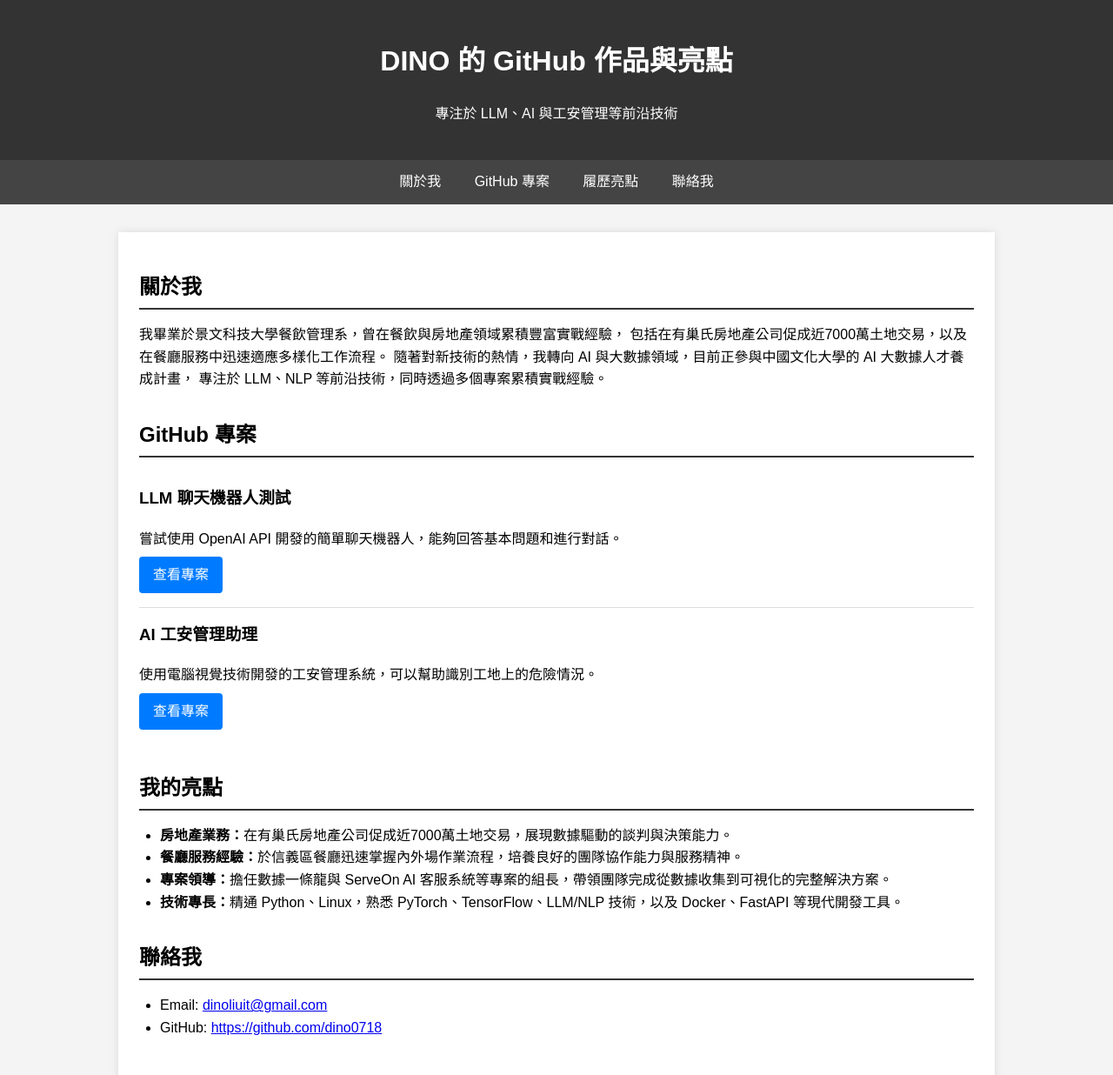
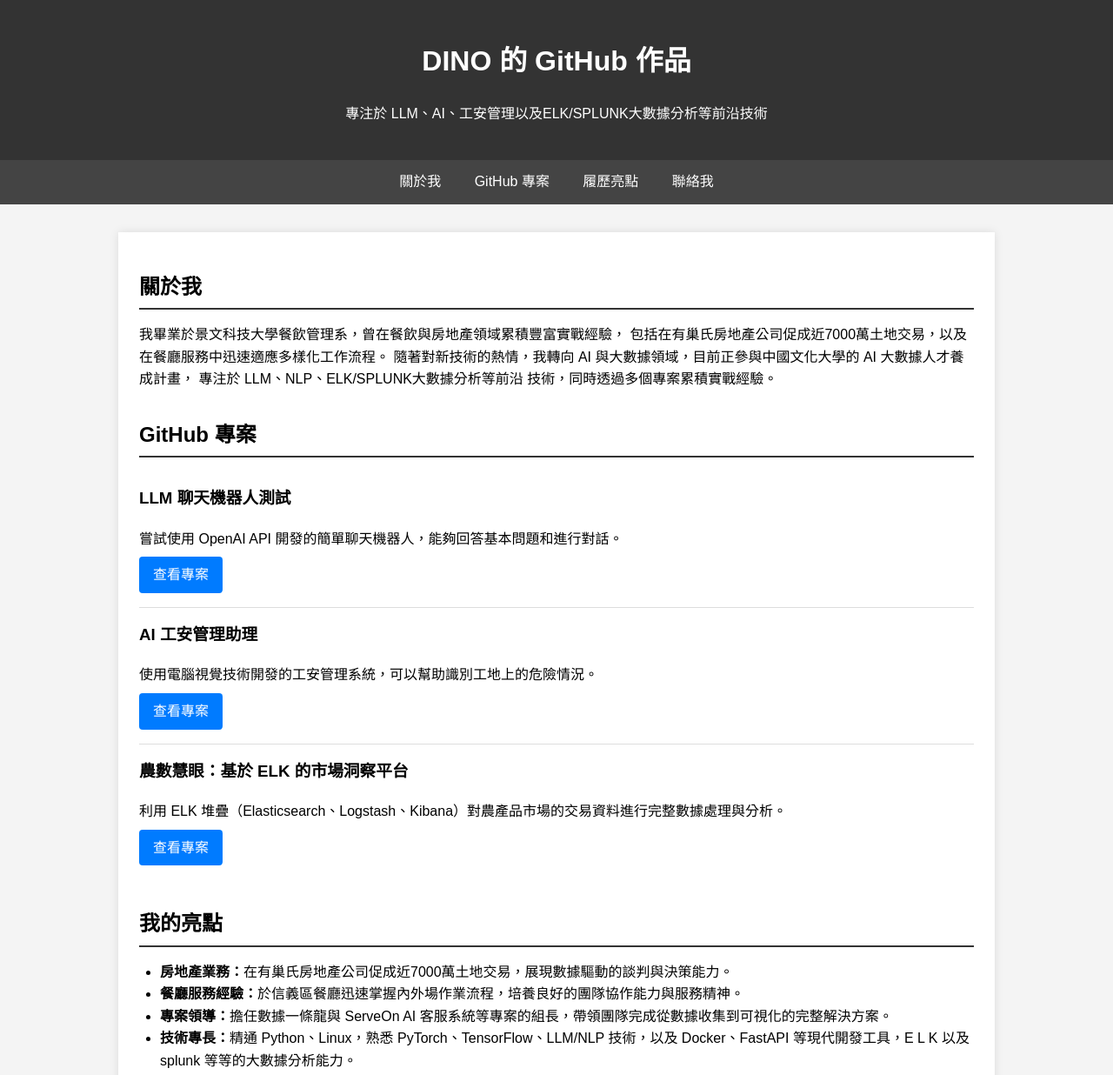
Before and after one commit to dino0718/dino0718.github.io, a plain HTML site: page index.html in a window 1280 px wide. Shown: the top 1236 px of the page at 87% size. Drawn offline with Linux system fonts and the light colour scheme.

Commit message:
更新個人作品集網站標題和描述，新增 ELK 專案資訊，調整技術專長內容

```diff
--- a/index.html
+++ b/index.html
@@ -3,7 +3,7 @@
 <head>
   <meta charset="UTF-8">
   <meta name="viewport" content="width=device-width, initial-scale=1">
-  <title>DINO 的 GitHub 作品與亮點</title>
+  <title>DINO 的 GitHub 作品</title>
   <style>
     body {
       font-family: Arial, sans-serif;
@@ -86,8 +86,8 @@
 </head>
 <body>
   <header>
-    <h1>DINO 的 GitHub 作品與亮點</h1>
-    <p>專注於 LLM、AI 與工安管理等前沿技術</p>
+    <h1>DINO 的 GitHub 作品</h1>
+    <p>專注於 LLM、AI、工安管理以及ELK/SPLUNK大數據分析等前沿技術</p>
   </header>
 
   <nav>
@@ -105,7 +105,7 @@
         我畢業於景文科技大學餐飲管理系，曾在餐飲與房地產領域累積豐富實戰經驗，
         包括在有巢⽒房地產公司促成近7000萬土地交易，以及在餐廳服務中迅速適應多樣化工作流程。
         隨著對新技術的熱情，我轉向 AI 與大數據領域，目前正參與中國文化大學的 AI 大數據人才養成計畫，
-        專注於 LLM、NLP 等前沿技術，同時透過多個專案累積實戰經驗。
+        專注於 LLM、NLP、ELK/SPLUNK大數據分析等前沿 技術，同時透過多個專案累積實戰經驗。
       </p>
     </section>
 
@@ -128,6 +128,14 @@
         </p>
         <a href="https://github.com/dino0718/ai_twins_Work_Safety" target="_blank" class="btn">查看專案</a>
       </div>
+
+      <div class="project">
+        <h3>農數慧眼：基於 ELK 的市場洞察平台</h3>
+        <p class="project-description">
+          利用 ELK 堆疊（Elasticsearch、Logstash、Kibana）對農產品市場的交易資料進行完整數據處理與分析。
+        </p>
+        <a href="https://github.com/dino0718/vgdata" target="_blank" class="btn">查看專案</a>
+      </div>
     </section>
 
     <!-- 履歷亮點 -->
@@ -144,7 +152,7 @@
           <strong>專案領導：</strong>擔任數據一條龍與 ServeOn AI 客服系統等專案的組長，帶領團隊完成從數據收集到可視化的完整解決方案。
         </li>
         <li>
-          <strong>技術專長：</strong>精通 Python、Linux，熟悉 PyTorch、TensorFlow、LLM/NLP 技術，以及 Docker、FastAPI 等現代開發工具。
+          <strong>技術專長：</strong>精通 Python、Linux，熟悉 PyTorch、TensorFlow、LLM/NLP 技術，以及 Docker、FastAPI 等現代開發工具，E L K 以及 splunk 等等的大數據分析能力。
         </li>
       </ul>
     </section>
@@ -155,6 +163,7 @@
       <ul>
         <li>Email: <a href="mailto:dinoliuit@gmail.com">dinoliuit@gmail.com</a></li>
         <li>GitHub: <a href="https://github.com/dino0718" target="_blank">https://github.com/dino0718</a></li>
+        <li>Phone:+886 0939-380-368</li>
       </ul>
     </section>
   </div>
```
